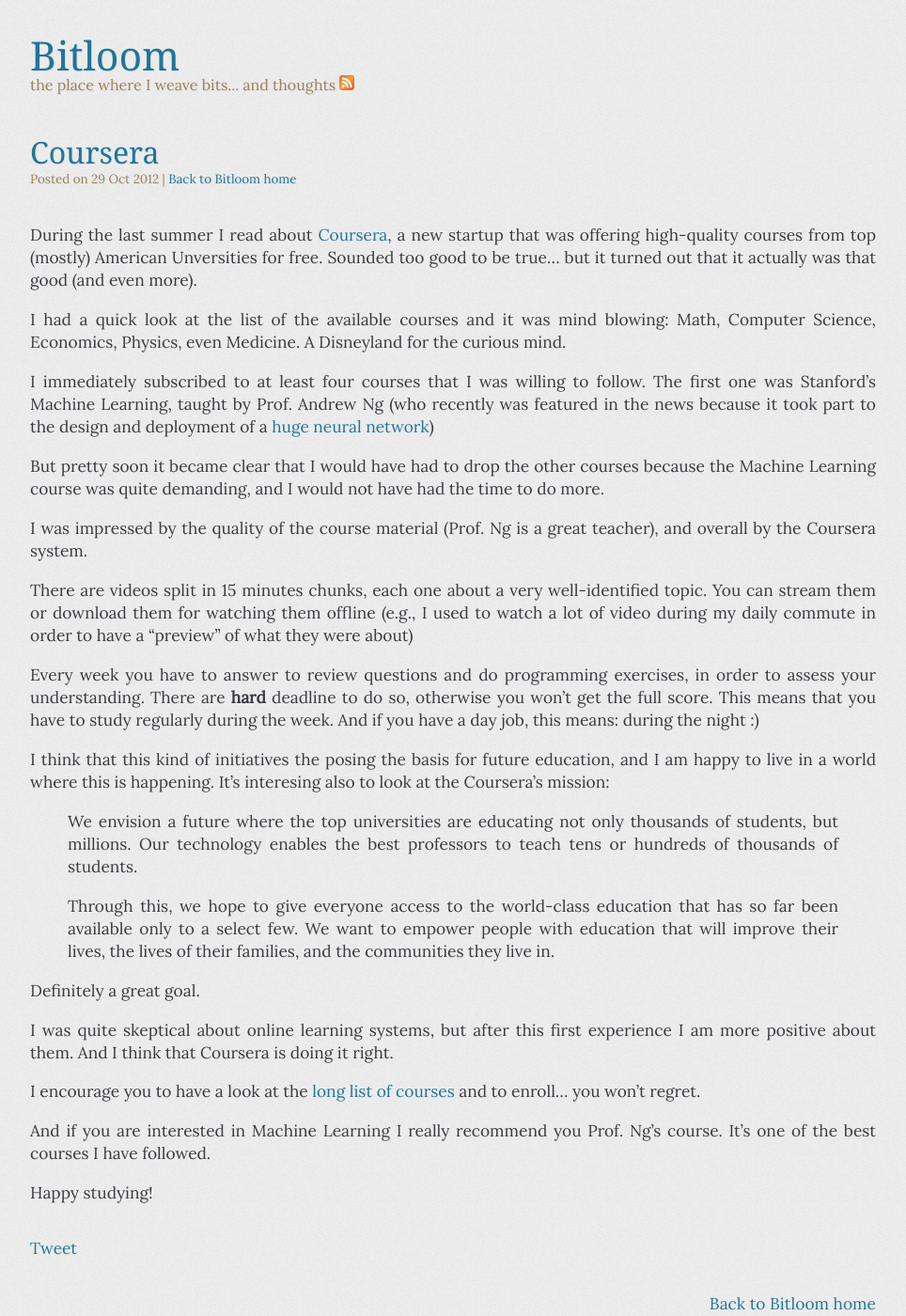
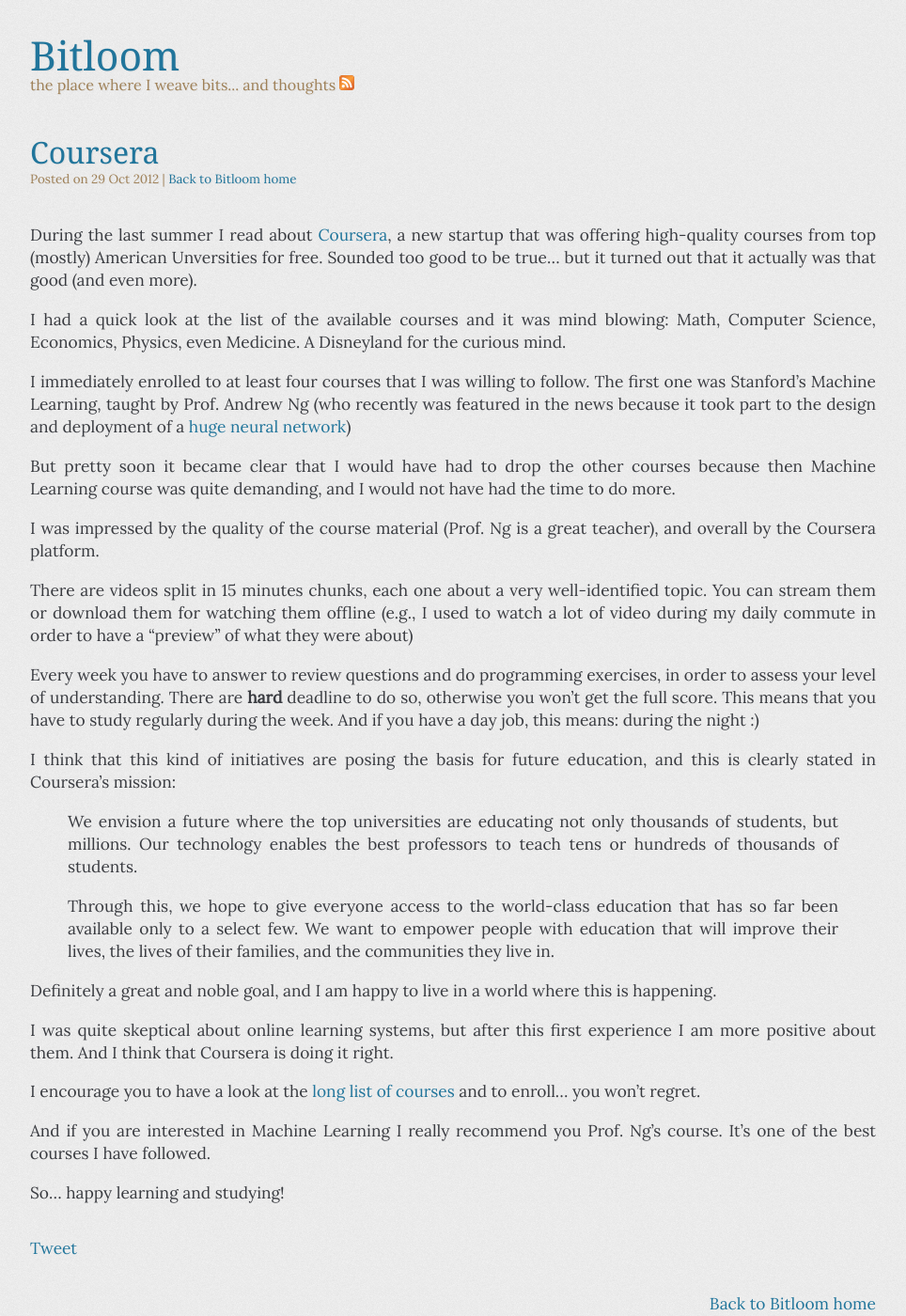
Before and after one commit to fmancinelli/fmancinelli.github.com, a Jekyll site: the page built from _posts/2012-10-29-Coursera.markdown, in a window 1280 px wide and 1400 px high. Shown: the whole window at 94% size, without its empty margins (158-1122 px from the left). Built offline with Jekyll 4.4.1, drawn with Linux system fonts in a browser that asks for light colours; comment, search, counter and statistics services are not loaded.

Commit message:
Rewording

```diff
--- a/_posts/2012-10-29-Coursera.markdown
+++ b/_posts/2012-10-29-Coursera.markdown
@@ -7,23 +7,23 @@
 
 I had a quick look at the list of the available courses and it was mind blowing: Math, Computer Science, Economics, Physics, even Medicine. A Disneyland for the curious mind.
 
-I immediately subscribed to at least four courses that I was willing to follow. The first one was Stanford's Machine Learning, taught by Prof. Andrew Ng (who recently was featured in the news because it took part to the design and deployment of a [huge neural network](http://www.nytimes.com/2012/06/26/technology/in-a-big-network-of-computers-evidence-of-machine-learning.html?pagewanted=all))
+I immediately enrolled to at least four courses that I was willing to follow. The first one was Stanford's Machine Learning, taught by Prof. Andrew Ng (who recently was featured in the news because it took part to the design and deployment of a [huge neural network](http://www.nytimes.com/2012/06/26/technology/in-a-big-network-of-computers-evidence-of-machine-learning.html?pagewanted=all))
 
-But pretty soon it became clear that I would have had to drop the other courses because the Machine Learning course was quite demanding, and I would not have had the time to do more.
+But pretty soon it became clear that I would have had to drop the other courses because then Machine Learning course was quite demanding, and I would not have had the time to do more.
 
-I was impressed by the quality of the course material (Prof. Ng is a great teacher), and overall by the Coursera system.
+I was impressed by the quality of the course material (Prof. Ng is a great teacher), and overall by the Coursera platform.
 
 There are videos split in 15 minutes chunks, each one about a very well-identified topic. You can stream them or download them for watching them offline (e.g., I used to watch a lot of video during my daily commute in order to have a "preview" of what they were about)
 
-Every week you have to answer to review questions and do programming exercises, in order to assess your understanding. There are **hard** deadline to do so, otherwise you won't get the full score. This means that you have to study regularly during the week. And if you have a day job, this means: during the night :)
+Every week you have to answer to review questions and do programming exercises, in order to assess your level of understanding. There are **hard** deadline to do so, otherwise you won't get the full score. This means that you have to study regularly during the week. And if you have a day job, this means: during the night :)
 
-I think that this kind of initiatives the posing the basis for future education, and I am happy to live in a world where this is happening. It's interesing also to look at the Coursera's mission:
+I think that this kind of initiatives are posing the basis for future education, and this is clearly stated in Coursera's mission:
 
 > We envision a future where the top universities are educating not only thousands of students, but millions. Our technology enables the best professors to teach tens or hundreds of thousands of students.
 >
 >Through this, we hope to give everyone access to the world-class education that has so far been available only to a select few. We want to empower people with education that will improve their lives, the lives of their families, and the communities they live in.
 
-Definitely a great goal.
+Definitely a great and noble goal, and I am happy to live in a world where this is happening.
 
 I was quite skeptical about online learning systems, but after this first experience I am more positive about them. And I think that Coursera is doing it right.
 
@@ -31,4 +31,4 @@
 
 And if you are interested in Machine Learning I really recommend you Prof. Ng's course. It's one of the best courses I have followed.
 
-Happy studying!
+So... happy learning and studying!
```
